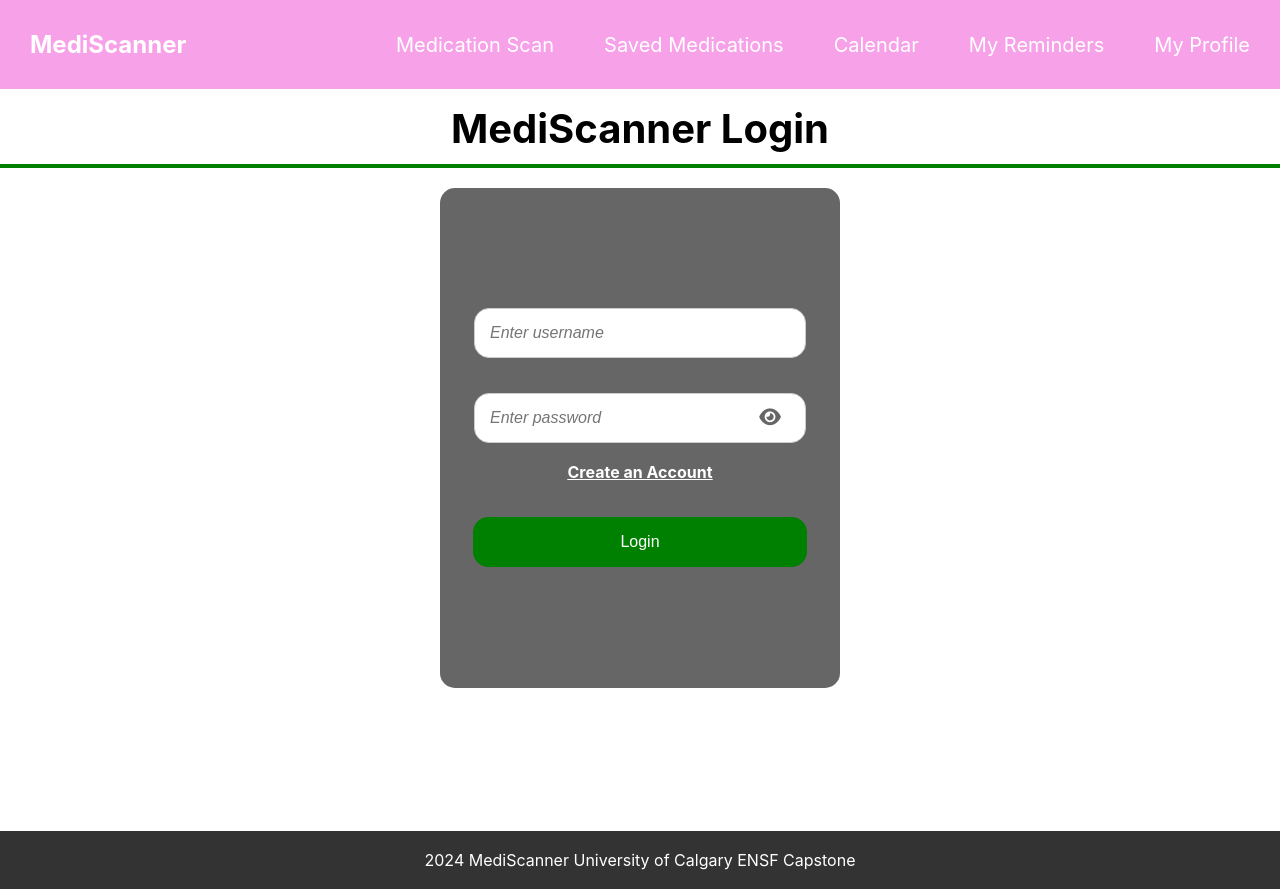
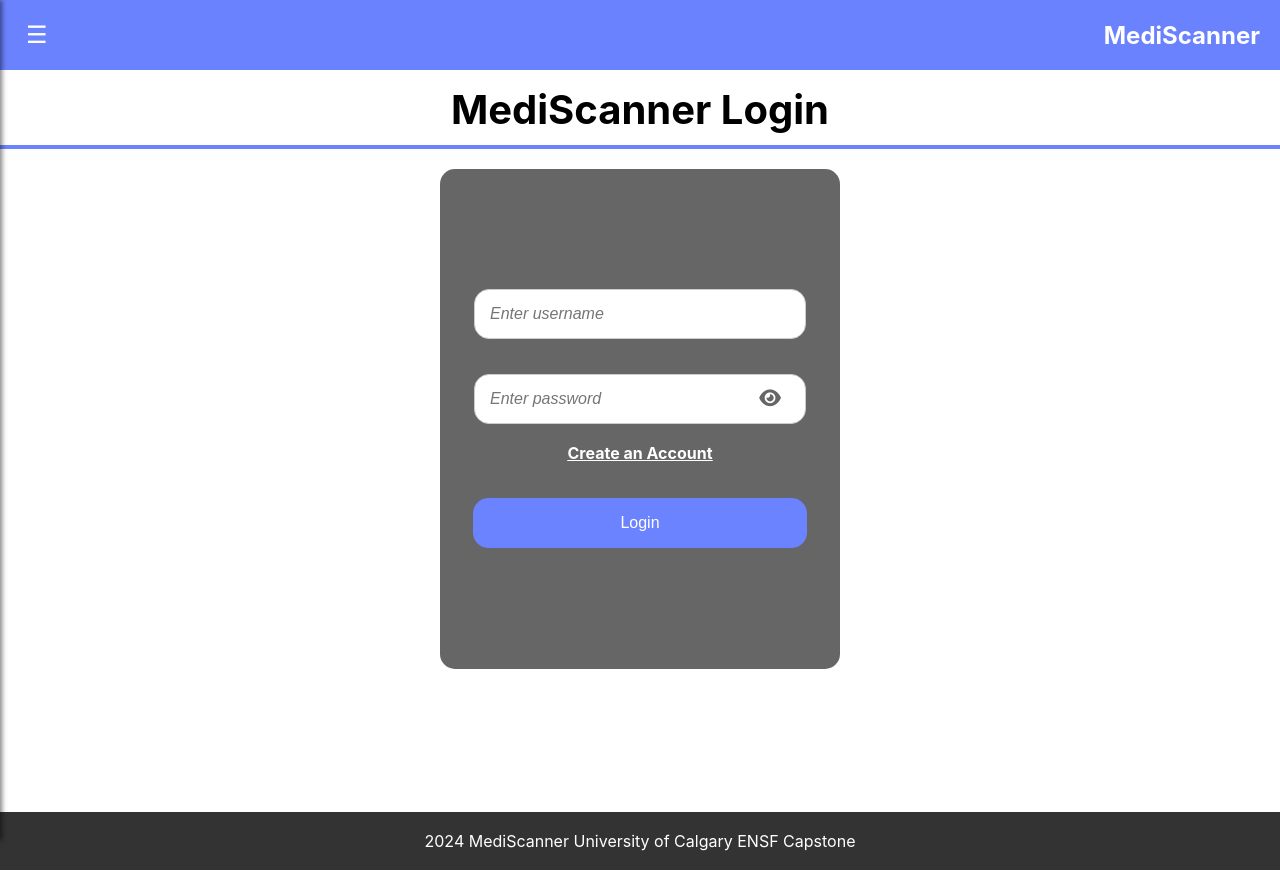
Before and after one commit to amneetd/MediScanner, a React (Create React App) app in the folder Frontend/my-app/: page /login in a window 1280 px wide. Built offline with nearby package versions, Linux system fonts and the light colour scheme.

Commit message:
better usability
*no button hover has been  implemented (or other stylistic things -- like shadows, etc.)

```diff
--- a/Frontend/my-app/src/App.js
+++ b/Frontend/my-app/src/App.js
@@ -4,6 +4,7 @@ import Calendar from "./Calendar";
 import { BrowserRouter as Router, Routes, Route, Navigate } from 'react-router-dom';
 import UploadPage from './UploadPage';
 import Navbar from "./Navbar";
+import NewNavbar from "./newNav";
 import Login from './Login';
 import MedicalInfo from "./MedicalInfo";
 import SavedMedications from "./SavedMedications";
@@ -13,7 +14,7 @@ import UserProfile from "./Profile";
 const App = () =>{
   return (
     <Router>
-      <Navbar />
+      <NewNavbar />
       <div>
         <Routes>
           <Route path="/" element={<Navigate to="/login" replace />} />
@@ -23,6 +24,7 @@ const App = () =>{
           <Route path="/register" element={<Register/>} />
           <Route path="/saved" element={<SavedMedications/>} />
           <Route path="/me" element={<UserProfile/>} />
+          <Route path="/calendar" element={<Calendar/>} />
 
         </Routes>
       </div>
--- a/Frontend/my-app/src/Calendar.css
+++ b/Frontend/my-app/src/Calendar.css
@@ -6,6 +6,11 @@
     border: 1px solid #ccc;
     border-radius: 5px;
     padding: 20px;
+    top: 33%;
+    left: 50%;
+    position: fixed;
+    transform: translate(-50%, -50%);
+
   }
 
   .header {
@@ -51,3 +56,25 @@
     width: 14.2%;
     height: 40px;
   }
+  .calendar-day.selected {
+    background-color: #f7a1e9;
+    color: white;
+  }
+
+  .info-box {
+    position: fixed;
+    top: 70%;
+    left: 50%;
+    transform: translate(-50%, -50%);
+    background-color: #fff;
+    border: 1px solid #ddd;
+    border-radius: 8px;
+    box-shadow: 0px 4px 8px rgba(0, 0, 0, 0.2);
+    padding: 20px;
+    text-align: center;
+    width: 300px;
+  }
+
+  .info-box h2 {
+    margin: 0 0 10px;
+  }
--- a/Frontend/my-app/src/Calendar.js
+++ b/Frontend/my-app/src/Calendar.js
@@ -1,9 +1,9 @@
-// src/Calendar.js
-import React, { useState, useEffect } from "react";
+import React, { useState } from "react";
 import "./Calendar.css";
 
 const Calendar = () => {
   const [currentDate, setCurrentDate] = useState(new Date());
+  const [selectedDay, setSelectedDay] = useState(null); // To store the selected day
 
   const daysOfWeek = ["Sun", "Mon", "Tue", "Wed", "Thu", "Fri", "Sat"];
 
@@ -22,6 +22,7 @@ const Calendar = () => {
       1
     );
     setCurrentDate(newDate);
+    setSelectedDay(null); // Clear the selected day when changing the month
   };
 
   const renderDays = () => {
@@ -38,7 +39,11 @@ const Calendar = () => {
 
     for (let day = 1; day <= daysInMonth; day++) {
       daysArray.push(
-        <div key={day} className="calendar-day">
+        <div
+          key={day}
+          className={`calendar-day ${selectedDay === day ? "selected" : ""}`}
+          onClick={() => setSelectedDay(day)}
+        >
           {day}
         </div>
       );
@@ -48,6 +53,7 @@ const Calendar = () => {
   };
 
   return (
+    <div className="calendar-container">
       <div className="calendar">
         <div className="header">
           <button onClick={() => changeMonth(-1)}>{"<"}</button>
@@ -66,6 +72,16 @@ const Calendar = () => {
         </div>
         <div className="days">{renderDays()}</div>
       </div>
+      <br/>
+      {selectedDay && (
+        <div className="info-box">
+          <h2>{`${currentDate.toLocaleString("default", { month: "long" })} ${
+              selectedDay
+            }, ${currentDate.getFullYear()}`} Medication Information</h2>
+          <p>Details here: </p>
+        </div>
+      )}
+    </div>
   );
 };
 
--- a/Frontend/my-app/src/MedicalInfo.js
+++ b/Frontend/my-app/src/MedicalInfo.js
@@ -90,7 +90,7 @@ const MedicalInfo = () => {
       <button
         onClick={handleSave}
         style={{
-          backgroundColor: '#4CAF50',
+          backgroundColor: '#6b83ff',
           color: 'white',
           padding: '10px 20px',
           border: 'none',
--- a/Frontend/my-app/src/SavedMedications.js
+++ b/Frontend/my-app/src/SavedMedications.js
@@ -44,7 +44,7 @@ const SavedMedications = () => {
           <div
             key={medication.id}
             style={{
-              border: '1px solid #ddd',
+              border: '1px solid #6b83ff',
               borderRadius: '5px',
               padding: '15px',
               marginBottom: '10px',
--- a/Frontend/my-app/src/index.css
+++ b/Frontend/my-app/src/index.css
@@ -30,7 +30,7 @@ header:after {
   display: block;
   width: 100%;
   height: 4px;
-  background-color: green;
+  background-color: #6b83ff;
   position: absolute;
   bottom: 0;
   left: 0;
@@ -95,7 +95,7 @@ footer {
   width: 350px;
   height: 350px;
   border: 2px dashed #999;
-  background-color: green;
+  background-color: #6b83ff;
   color: #666;
   margin-left: 130px;
   margin-top: 50px;
@@ -118,7 +118,7 @@ footer {
 .upload-button {
   margin-top: 15px;
   padding: 10px 20px;
-  background-color: green;
+  background-color: #6b83ff;
   color: white;
   border: none;
   border-radius: 5px;
@@ -126,7 +126,7 @@ footer {
 }
 
 .upload-button:hover {
-  background-color: darkgreen;
+  background-color: #4f6cfb;
 }
 
 .login-box {
@@ -192,7 +192,7 @@ footer {
 }
 
 .create-account-link:hover {
-  color: rgb(6, 200, 6);
+  color: #4f6cfb;
   text-decoration: none;
 }
 
@@ -200,10 +200,10 @@ footer {
   padding: 15px 20px;
   width: 334px;
   border-radius: 15px;
-  border: 1px solid green;
+  border: 1px solid #6b83ff;
   font-size: 1.0rem;
   color: white;
-  background-color: green;
+  background-color: #6b83ff;
   transform: translateY(-18px);
 
 }
@@ -213,14 +213,14 @@ footer {
   padding: 15px 20px;
   width: 334px;
   border-radius: 15px;
-  border: 1px solid green;
+  border: 1px solid #6b83ff;
   font-size: 1.0rem;
   color: white;
-  background-color: green;
+  background-color: #6b83ff;
 }
 
 .login-box button:hover {
-  background-color: darkgreen;
+  background-color: #4f6cfb;
   border: 1px solid #ccc;
   cursor: pointer;
 }
--- /dev/null
+++ b/Frontend/my-app/src/newNav.js
@@ -0,0 +1,103 @@
+import React, { useState } from 'react';
+import { Link } from 'react-router-dom';
+
+const NewNavbar = () => {
+  const [menuOpen, setMenuOpen] = useState(false);
+
+  const toggleMenu = () => {
+    setMenuOpen(!menuOpen);
+  };
+
+  return (
+    <>
+      <nav style={styles.navbar}>
+        <button style={styles.hamburger} onClick={toggleMenu}>
+          ☰
+        </button>
+        <div style={styles.logo}>MediScanner</div>
+      </nav>
+      <div style={{ ...styles.sideMenu, transform: menuOpen ? 'translateX(0)' : 'translateX(-100%)' }}>
+        <button style={styles.closeHamburger} onClick={toggleMenu}>
+          ☰
+        </button>
+        <ul style={styles.navLinks}>
+          <li style={styles.navItem}>
+            <Link to="/upload" style={styles.navLink} onClick={toggleMenu}>Medication Scan</Link>
+          </li>
+          <li style={styles.navItem}>
+            <Link to="/saved" style={styles.navLink} onClick={toggleMenu}>Saved Medications</Link>
+          </li>
+          <li style={styles.navItem}>
+            <Link to="/calendar" style={styles.navLink} onClick={toggleMenu}>Calendar</Link>
+          </li>
+          <li style={styles.navItem}>
+            <Link to="/reminders" style={styles.navLink} onClick={toggleMenu}>My Reminders</Link>
+          </li>
+          <li style={styles.navItem}>
+            <Link to="/me" style={styles.navLink} onClick={toggleMenu}>My Profile</Link>
+          </li>
+        </ul>
+      </div>
+    </>
+  );
+};
+
+const styles = {
+  navbar: {
+    display: 'flex',
+    alignItems: 'center',
+    padding: '20px',
+    backgroundColor: '#6b82ff',
+    color: 'white',
+    position: 'relative',
+  },
+  logo: {
+    fontSize: '24px',
+    fontWeight: 'bold',
+    marginLeft: 'auto',
+  },
+  hamburger: {
+    fontSize: '24px',
+    background: 'none',
+    border: 'none',
+    color: 'white',
+    cursor: 'pointer',
+  },
+  closeHamburger: {
+    fontSize: '24px',
+    background: 'none',
+    border: 'none',
+    color: 'white',
+    cursor: 'pointer',
+    position: 'absolute',
+    top: '20px',
+    left: '20px',
+  },
+  sideMenu: {
+    position: 'fixed',
+    top: 0,
+    left: 0,
+    width: '250px',
+    height: '100%',
+    backgroundColor: '#6b83ff',
+    color: 'white',
+    padding: '20px',
+    boxShadow: '2px 0 5px rgba(0, 0, 0, 0.5)',
+    transition: 'transform 0.3s ease',
+    zIndex: 1000,
+  },
+  navLinks: {
+    listStyleType: 'none',
+    padding: '60px 0 0', // Add padding to push links below the hamburger icon
+  },
+  navItem: {
+    marginBottom: '20px',
+  },
+  navLink: {
+    color: 'white',
+    textDecoration: 'none',
+    fontSize: '18px',
+  },
+};
+
+export default NewNavbar;
```
Lines whose indentation alone changed are shown as unchanged.
